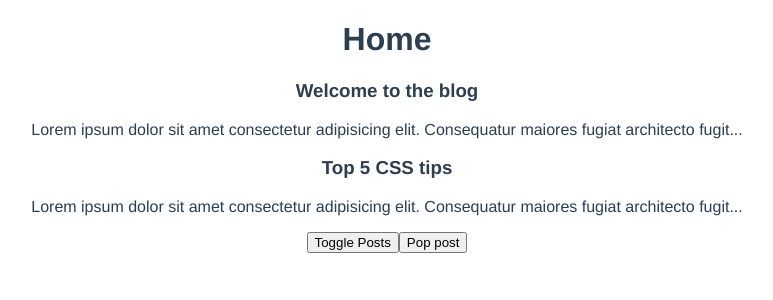
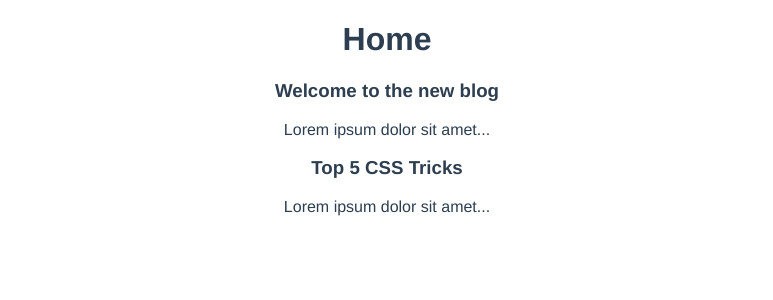
Before and after one commit to SamuelVera/vue-composition-api, a Vue app: page / in a window 1280 px wide. Shown: the top 300 px of the page, without its empty margins (253-1026 px from the left). Built offline with nearby package versions, Linux system fonts and the light colour scheme; data requests are answered from the project's data file.

Commit message:
Fetching data in setup lesson

```diff
--- /dev/null
+++ b/data/db.json
@@ -0,0 +1,17 @@
+{
+  "posts": [
+    {
+      "id": 1,
+      "title": "Welcome to the new blog",
+      "body": "Lorem ipsum dolor sit amet",
+      "tags": ["webdev", "coding", "news"]
+    },
+
+    {
+      "id": 1,
+      "title": "Top 5 CSS Tricks",
+      "body": "Lorem ipsum dolor sit amet",
+      "tags": ["webdev", "coding", "coding"]
+    }
+  ]
+}
--- a/package.json
+++ b/package.json
@@ -8,6 +8,7 @@
   },
   "dependencies": {
     "core-js": "^3.6.5",
+    "json-server": "^0.16.3",
     "vue": "^3.0.0",
     "vue-router": "^4.0.0-0"
   },
--- a/src/views/Home.vue
+++ b/src/views/Home.vue
@@ -1,9 +1,13 @@
 <template>
   <div class="home">
     <h1>Home</h1>
-    <PostsList v-if="showPosts" :posts="posts" />
-    <button @click="showPosts = !showPosts">Toggle Posts</button>
-    <button @click="posts.pop()">Pop post</button>
+    <PostsList v-if="posts.length" :posts="posts" />
+    <div v-else>
+      <p>Loading...</p>
+    </div>
+    <div v-if="error">
+      {{ error }}
+    </div>
   </div>
 </template>
 
@@ -23,28 +27,35 @@ export default {
     //JS can be written
 
     /**Posts */
-    const posts = ref([
-      {
-        title: "Welcome to the blog",
-        body:
-          "Lorem ipsum dolor sit amet consectetur adipisicing elit. Consequatur maiores fugiat architecto fugit mollitia aliquid obcaecati provident, recusandae iusto eligendi culpa deserunt repellendus fuga tenetur adipisci reiciendis quia doloribus perspiciatis sunt optio. Amet totam pariatur est minus velit? Animi, labore nisi repudiandae hic excepturi mollitia quae quos similique consectetur vel dignissimos magnam, saepe cupiditate eius! Nam delectus iste pariatur est labore accusantium vitae commodi quis impedit, minima sit, expedita, harum maiores animi cumque quas ex quam blanditiis omnis perferendis iure facere cum nostrum facilis. Libero error sunt enim omnis earum odio. Inventore et aliquam eum aut neque quis, minima repellat!",
-        id: 1,
-      },
-      {
-        title: "Top 5 CSS tips",
-        body:
-          "Lorem ipsum dolor sit amet consectetur adipisicing elit. Consequatur maiores fugiat architecto fugit mollitia aliquid obcaecati provident, recusandae iusto eligendi culpa deserunt repellendus fuga tenetur adipisci reiciendis quia doloribus perspiciatis sunt optio. Amet totam pariatur est minus velit? Animi, labore nisi repudiandae hic excepturi mollitia quae quos similique consectetur vel dignissimos magnam, saepe cupiditate eius! Nam delectus iste pariatur est labore accusantium vitae commodi quis impedit, minima sit, expedita, harum maiores animi cumque quas ex quam blanditiis omnis perferendis iure facere cum nostrum facilis. Libero error sunt enim omnis earum odio. Inventore et aliquam eum aut neque quis, minima repellat!",
-        id: 2,
-      },
-    ]);
+    const posts = ref([]); //Initial value is empty
+    /**Error tracker */
+    const error = ref(null); //Initially null
 
-    /**Show posts or not */
-    const showPosts = ref(true);
+    /**Load posts */
+    const loadPosts = async () => {
+      try {
+        const res = await fetch("http://localhost:3000/posts");
+        if (!res.ok) {
+          //Check not OK
+          throw Error("No data available!");
+        }
+        //Save posts
+        posts.value = await res.json();
+        //Reset error
+        error.value = null;
+      } catch (err) {
+        console.log(err);
+        error.value = err.message;
+      }
+    };
+
+    //Execute posts fetching
+    loadPosts();
 
     //To use in the template
     return {
       posts,
-      showPosts,
+      error,
     };
   },
   components: {
```
Also changed, not shown: 1 other file (tests, documents, lock files or other folders).
